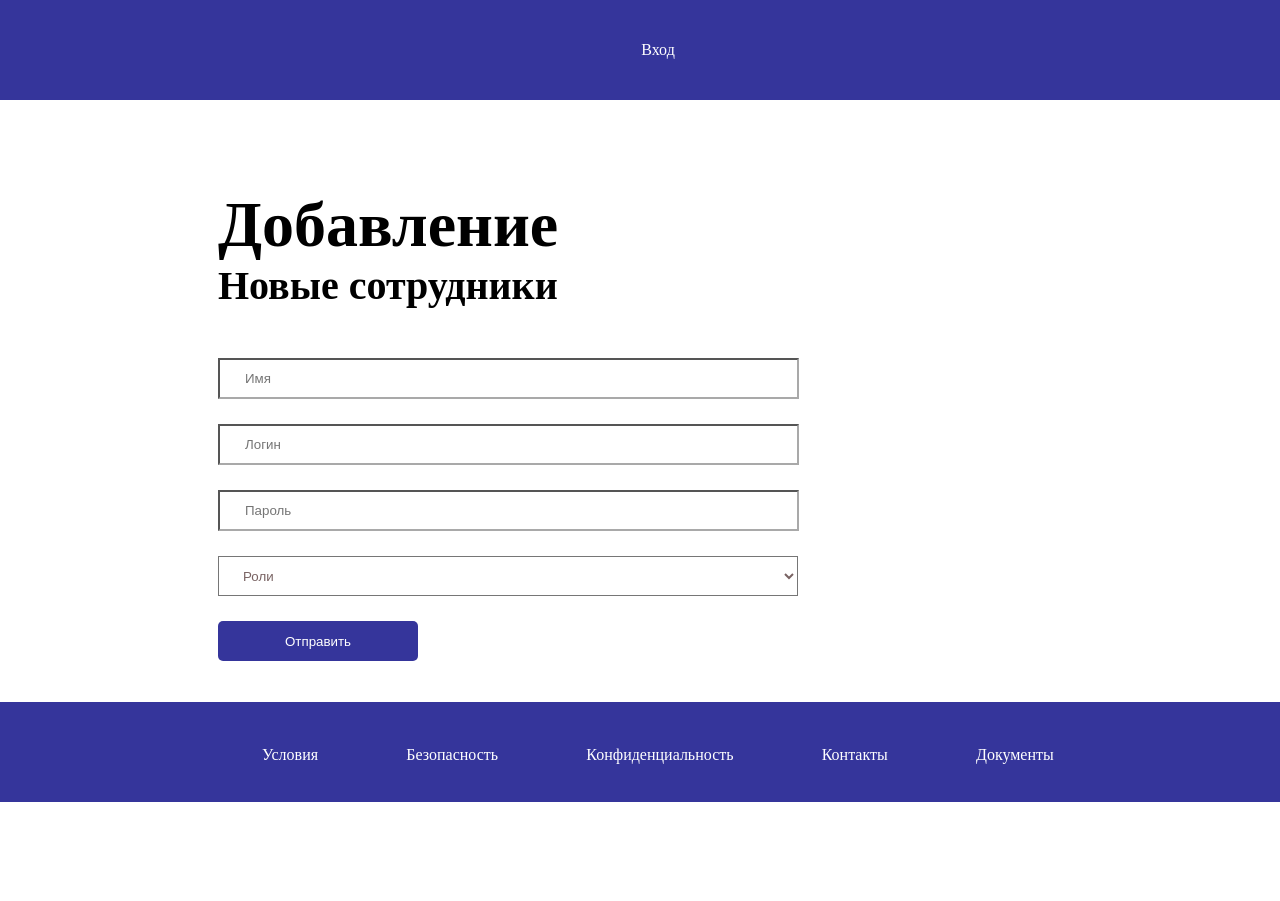
After one commit to kristinatibeikina/pop-it-mvc, a PHP site: template views/admin/signup.php in a window 1280 px wide. The commit adds this page. Shown: the top 901 px of the page. Run offline with PHP 8.4, Linux system fonts and the light colour scheme; the template is opened without the code that fills it, so the values that code supplies are empty.

Commit message:
Страница создания пользователей

```diff
--- a/routes/web.php
+++ b/routes/web.php
@@ -5,4 +5,4 @@ use Src\Route;
 Route::add('GET', '/hello', [Controller\Site::class, 'hello'])->middleware('auth');
 Route::add(['GET', 'POST'], '/login', [Controller\Site::class, 'login']);
 Route::add(['GET','POST'], '/logout', [Controller\Site::class, 'logout']);
-Route::add(['GET', 'POST'], '/signup', [Controller\Site::class, 'signup'])->middleware('admin');
+Route::add(['GET', 'POST'], '/signup', [Controller\Admin::class, 'signup'])->middleware('admin');
--- /dev/null
+++ b/views/admin/signup.php
@@ -0,0 +1,15 @@
+<div class="create_user">
+    <h1 class="title_login">Добавление</h1>
+    <h2 class="add_title_dv">Новые сотрудники</h2>
+    <form method="post" class="form_login">
+        <input type="text" name="name" placeholder="Имя" class="input_login"><br>
+        <input type="text" name="login" placeholder="Логин" class="input_password"><br>
+        <input type="password" name="password" placeholder="Пароль" class="input_password"><br>
+        <select name="role" class="role">
+            <option selected="selected">Роли</option>
+            <option>Сотрудник</option>
+            <option>Администратор</option>
+        </select><br>
+        <button class="btn">Отправить</button>
+    </form>
+</div>
```
Also changed, not shown: public/css/style.css (added, +35 -0 lines), views/site/post.php (added, +8 -0 lines).
